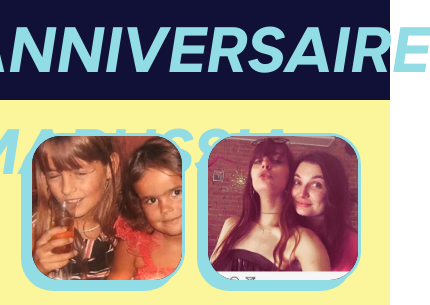
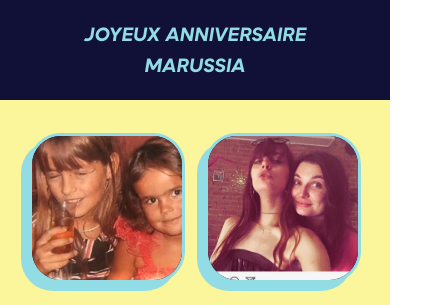
Before and after one commit to gmarteau/M26, a website: page index.html in a window 390 px wide. Shown: the top 305 px of the page, 430 px wide, since content can reach past the window. Drawn offline with Linux system fonts and the light colour scheme.

Commit message:
correction affichage titres version responsive

```diff
--- a/sass/layout/_header.scss
+++ b/sass/layout/_header.scss
@@ -10,10 +10,15 @@
     position: relative;
     @include mobile-only {
         height: $hdr-height / 2;
-        font-size: map-get($map: $font-size, $key: med-plus);
+        font-size: 1rem;
     }
     > .title {
         font-size: 4rem;
+        @include mobile-only {
+            font-size: 1.2rem;
+            width: 75%;
+            text-align: center;
+        }
     }
     &__return {
         position: absolute;
@@ -34,4 +39,10 @@
             height: $hdr-height / 2.4;
         }
     }
+    &__title {
+        @include mobile-only {
+            width: 50%;
+            text-align: center;
+        }
+    }
 }
```
Also changed, not shown: css/style.css, 1 other file.
